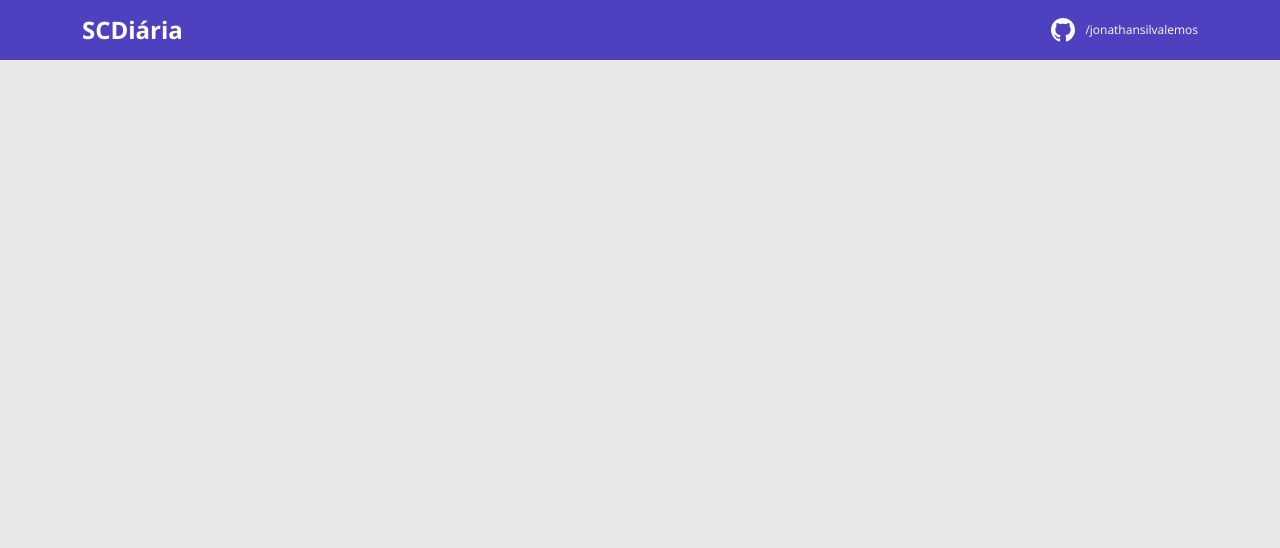
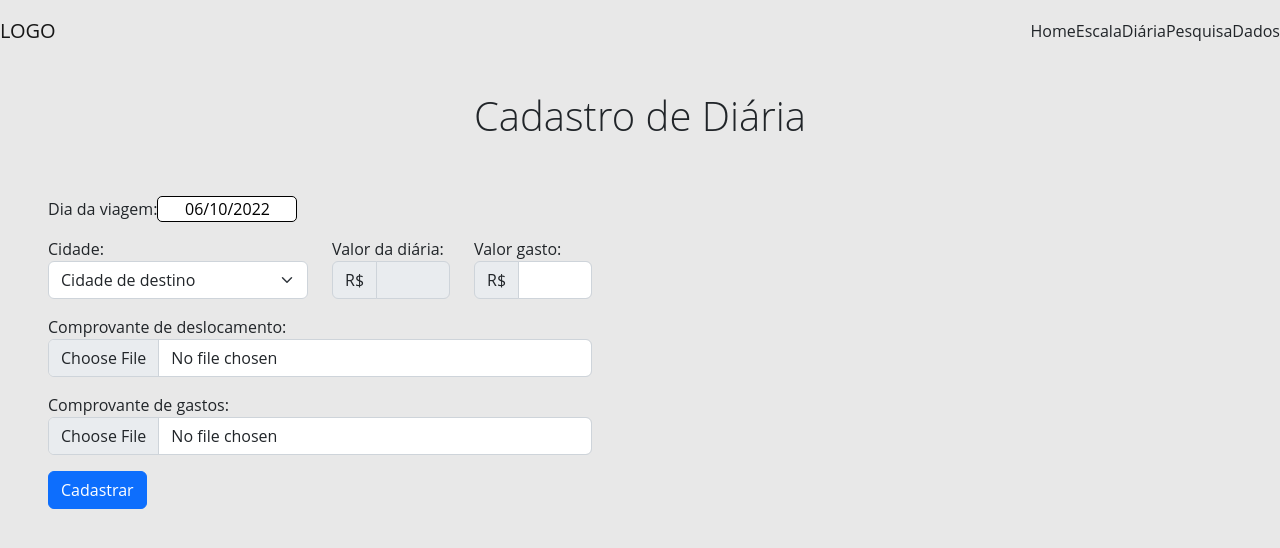
Before and after one commit to jonathansilvalemos/scd, a React (Vite) app in the folder frontend/: page /diaria in a window 1280 px wide. Shown: the top 548 px of the page. Built offline with nearby package versions, Linux system fonts and the light colour scheme.

Commit message:
novo layout

```diff
--- a/frontend/index.html
+++ b/frontend/index.html
@@ -3,7 +3,10 @@
   <head>
     <meta charset="UTF-8" />
     <link rel="icon" type="image/svg+xml" href="/vite.svg" />
-    <meta name="viewport" content="width=device-width, initial-scale=1.0" />
+    <!--<meta name="viewport" content="width=device-width, initial-scale=1.0" />-->
+
+    <meta name="viewport" content="width=device-width, initial-scale=1, shrink-to-fit=no">
+
     <title>SCDiárias</title>
   </head>
   <body>
--- a/frontend/package.json
+++ b/frontend/package.json
@@ -9,9 +9,11 @@
     "preview": "vite preview"
   },
   "dependencies": {
+    "@types/react-datepicker": "4.4.2",
     "@types/react-router-dom": "5.3.2",
     "bootstrap": "^5.2.1",
     "react": "^18.2.0",
+    "react-datepicker": "4.8.0",
     "react-dom": "^18.2.0",
     "react-router-dom": "6.2.1"
   },
--- a/frontend/src/App.tsx
+++ b/frontend/src/App.tsx
@@ -6,16 +6,20 @@ import {
 import NavBar from "./components/NavBar";
 import Home from "./pages/Home";
 import Login from "./pages/Login";
+import Escala from "./pages/Escala";
+import Diaria from "./pages/Diaria";
+import NavBarPrincipal from "./components/NavBarPrincipal";
 
 
 function App() {
   return (
     <BrowserRouter>
-      <NavBar />
+      <NavBarPrincipal />
       <Routes>
         <Route path="/" element={<Home />} />
         <Route path="/login" element={<Login />} />
-
+        <Route path="/escala" element={<Escala />} />
+        <Route path="/diaria" element={<Diaria />} />
       </Routes>
     </BrowserRouter>
   );
--- a/frontend/src/components/NavBar/index.tsx
+++ b/frontend/src/components/NavBar/index.tsx
@@ -7,7 +7,7 @@ function NavBar() {
             <nav className="container">
                 <div className="scd-nav-content">
                     <h1>SCDiária</h1>
-                    <a href="http://github.com/jonathanlemos">
+                     <a href="http://github.com/jonathansilvalemos">
                         <div className="scd-contact-container">
                             <img src={GithubIcon} alt="Github" />
                             <p className="scd-contact-link">/jonathansilvalemos</p>
--- a/frontend/src/components/NavBar/styles.css
+++ b/frontend/src/components/NavBar/styles.css
@@ -1,9 +1,9 @@
-header {
+/*header {
     height: 60px;
     background-color: var(--color-primary);
     display: flex;
     align-items: center;
-}
+}*/
 
 .scd-nav-content{
     display: flex;
--- /dev/null
+++ b/frontend/src/components/NavBarPrincipal/index.tsx
@@ -0,0 +1,27 @@
+function NavBarPrincipal() {
+    return (
+        <header>
+            <nav className="navbar navbar-expand-lg navbar-light">
+                <div className="navbar container-fluid">
+                    <div className="navbar-header">
+                        <a href="#" className="navbar-brand">LOGO</a>
+                    </div>
+
+                    <div>
+                        <ul className="nav navbar-nav">
+                            <li><a href="#">Home</a></li>
+                            <li><a href="#">Escala</a></li>
+                            <li><a href="#">Diária</a></li>
+                            <li><a href="#">Pesquisa</a></li>
+                            <li><a href="#">Dados</a></li>
+                        </ul>
+                    </div>
+                </div>
+            </nav>
+        </header>
+
+
+    );
+}
+
+export default NavBarPrincipal;
--- a/frontend/src/index.css
+++ b/frontend/src/index.css
@@ -1,4 +1,4 @@
-@import url('https://fonts.googleapis.com/css2?family=Open+Sans:wght@400;700&display=swap');
+@import url('https://fonts.googleapis.com/css2?family=Roboto:wght@300;400;700&family=Ubuntu:wght@400;700&display=swap');
 
 :root {
   --color-primary: #4d41c0;
--- a/frontend/src/pages/Diaria/index.tsx
+++ b/frontend/src/pages/Diaria/index.tsx
@@ -1,7 +1,80 @@
+import "react-datepicker/dist/react-datepicker.css";
+import { Link } from 'react-router-dom';
+import DatePicker, { registerLocale } from "react-datepicker";
+import ptBR from 'date-fns/locale/pt-BR';
+
+registerLocale('pt-br', ptBR);
+
 function Diaria() {
 
+    let newPageTitle = 'SCD - Cadastrar diária';
+    document.title = newPageTitle;
     return (
-        <h1>Diárias</h1>
+        <>
+            <h1 className="display-6 titulo-escala">Cadastro de Diária</h1>
+
+            <div className="col-sm-6 p-5">
+                <form className="row align-items-center">
+                    <div className="mb-2">
+                        <label htmlFor="DatePicker" className='form-label'>Dia da viagem:</label>
+                        <DatePicker
+                            locale="pt-br"
+                            selected={new Date()}
+                            onChange={(date: Date) => { }}
+                            className="scd-form-control"
+                            dateFormat="dd/MM/yyyy"
+                        />
+                    </div>
+                    <div className="mb-3 col-sm-6">
+                        <label htmlFor="nome" className="label-control">Cidade:</label>
+                        <select className="form-select" aria-label=".form-select-sm example">
+                            <option selected>Cidade de destino</option>
+                            <option value="1">Pelotas</option>
+                            <option value="2">Piratini</option>
+                            <option value="3">Bagé</option>
+                            <option value="4">Jaguarão</option>
+                            <option value="5">Santa Maria</option>
+                            <option value="6">Porto Alegre</option>
+                        </select>
+                    </div>
+
+                    <div className="mb-3 col-sm-3">
+                        <label htmlFor="nome" className="label-control">Valor da diária:</label>
+                        <div className="input-group">
+                            <div className="input-group-text">R$</div>
+                            <input type="text" className="form-control" disabled />
+                        </div>
+
+                    </div>
+                    <div className="mb-3 col-sm-3">
+                        <label htmlFor="nome" className="label-control">Valor gasto:</label>
+                        <div className="input-group">
+                            <div className="input-group-text">R$</div>
+                            <input type="text" className="form-control" />
+                        </div>
+                    </div>
+                    <div className="mb-3 col-sm-12">
+                        <label htmlFor="inputGroupComprovante" className="label-control">Comprovante de deslocamento:</label>
+                        <div className="input-group">
+                            <input type="file" className="form-control" id="inputGroupComprovante" aria-describedby="inputGroupComprovante" />
+                        </div>
+                    </div>
+
+                    <div className="mb-3 col-sm-12">
+                        <label htmlFor="inputGroupGasto" className="label-control">Comprovante de gastos:</label>
+                        <div className="input-group">
+                            <input type="file" className="form-control" id="inputGroupGasto" aria-describedby="inputGroupGasto" />
+                        </div>
+                    </div>
+                    <Link to='/'>
+                        <div className="btn btn-primary col-auto">Cadastrar</div>
+                    </Link>
+
+
+                </form>
+            </div>
+
+        </>
     );
 }
 
--- a/frontend/src/pages/Escala/index.tsx
+++ b/frontend/src/pages/Escala/index.tsx
@@ -1,7 +1,47 @@
+import './styles.css';
+import "react-datepicker/dist/react-datepicker.css";
+import { Link } from 'react-router-dom';
+import DatePicker, { registerLocale } from "react-datepicker";
+import ptBR from 'date-fns/locale/pt-BR';
+
+registerLocale('pt-br', ptBR);
+
 function Escala() {
+    let newPageTitle = 'SCD - Cadastrar escala';
+    document.title = newPageTitle;
+    return (
+        <>
 
-    return (
-        <h1>Escalas</h1>
+            <h1 className="display-6 titulo-escala">Cadastro de Escalas</h1>
+            <form>
+                <div className="arquivo-escala">
+
+                    <div className="input-group mb-3">
+
+                        <label htmlFor="DatePicker" className='form-label'>Dia da viagem:</label>
+                        <DatePicker
+                            locale="pt-br"
+                            selected={new Date()}
+                            onChange={(date: Date) => { }}
+                            className="scd-form-control"
+                            dateFormat="dd/MM/yyyy"
+                        />
+
+                    </div>
+
+                    <div className='form-group'>
+                        <label htmlFor='formFile'>Selecione o arquivo da escala: </label><br />
+                        <input className="form-control-file" id="formFile" type="file" />
+                    </div>
+                    <Link to='/'>
+                        <div className='btn-voltar btn btn-primary'>Voltar</div>
+                    </Link>
+
+                </div>
+
+            </form>
+
+        </>
     );
 }
 
--- /dev/null
+++ b/frontend/src/pages/Escala/styles.css
@@ -0,0 +1,32 @@
+.arquivo-escala{
+    margin-left: 30px;
+
+
+}
+
+.label-arquivo-escala{
+    height: 36px;
+    border: 1px solid;
+    border-radius: 5px;
+    padding: 0px 20px;
+}
+
+.btn-voltar{
+    margin-top: 20px;
+    width: 100px;
+    align-items: right;
+}
+
+.titulo-escala{
+    text-align: center;
+    margin-top: 30px;
+}
+
+.scd-form-control{
+    height: 26px;
+    border: 1px solid;
+    border-radius: 5px;
+    width: 140px;
+    text-align: center;
+    padding: 0px 20px;
+}
--- a/frontend/src/pages/Home/index.tsx
+++ b/frontend/src/pages/Home/index.tsx
@@ -1,8 +1,11 @@
 import { Link } from 'react-router-dom';
 
 function Home() {
+    let newPageTitle = 'SCD - Bem Vindo';
+    document.title = newPageTitle;
+
     return (
-        <div className='container'>
+        <div className='container mt-5 py-5'>
             <div className="jumbotron jumbotron-fluid">
                 <h1 className="display-4">Sistema de Controle de Diárias</h1>
                 <p className="lead">Analise os controles de diárias de viagens</p>
--- a/frontend/src/pages/Login/index.tsx
+++ b/frontend/src/pages/Login/index.tsx
@@ -1,5 +1,8 @@
+import { Link } from 'react-router-dom';
 import './styles.css';
 function Login() {
+    let newPageTitle = 'SCD - Autenticar';
+    document.title = newPageTitle;
 
     return (
         <div className="container mt-3 col-sd-4 col-md-4 col-lg-4">
@@ -15,7 +18,14 @@ function Login() {
                 </div>
 
                 <button type="submit" className="btn btn-primary">Autenticar</button>
+                <Link to='/escala'>
+                    <div className='btn btn-primary m-2'>Escalas</div>
+                </Link>
+                <Link to='/diaria'>
+                    <div className='btn btn-primary m-2'>Diária</div>
+                </Link>
             </form>
+
         </div>
 
     );
```
Also changed, not shown: 2 other files (tests, documents, lock files or other folders).
